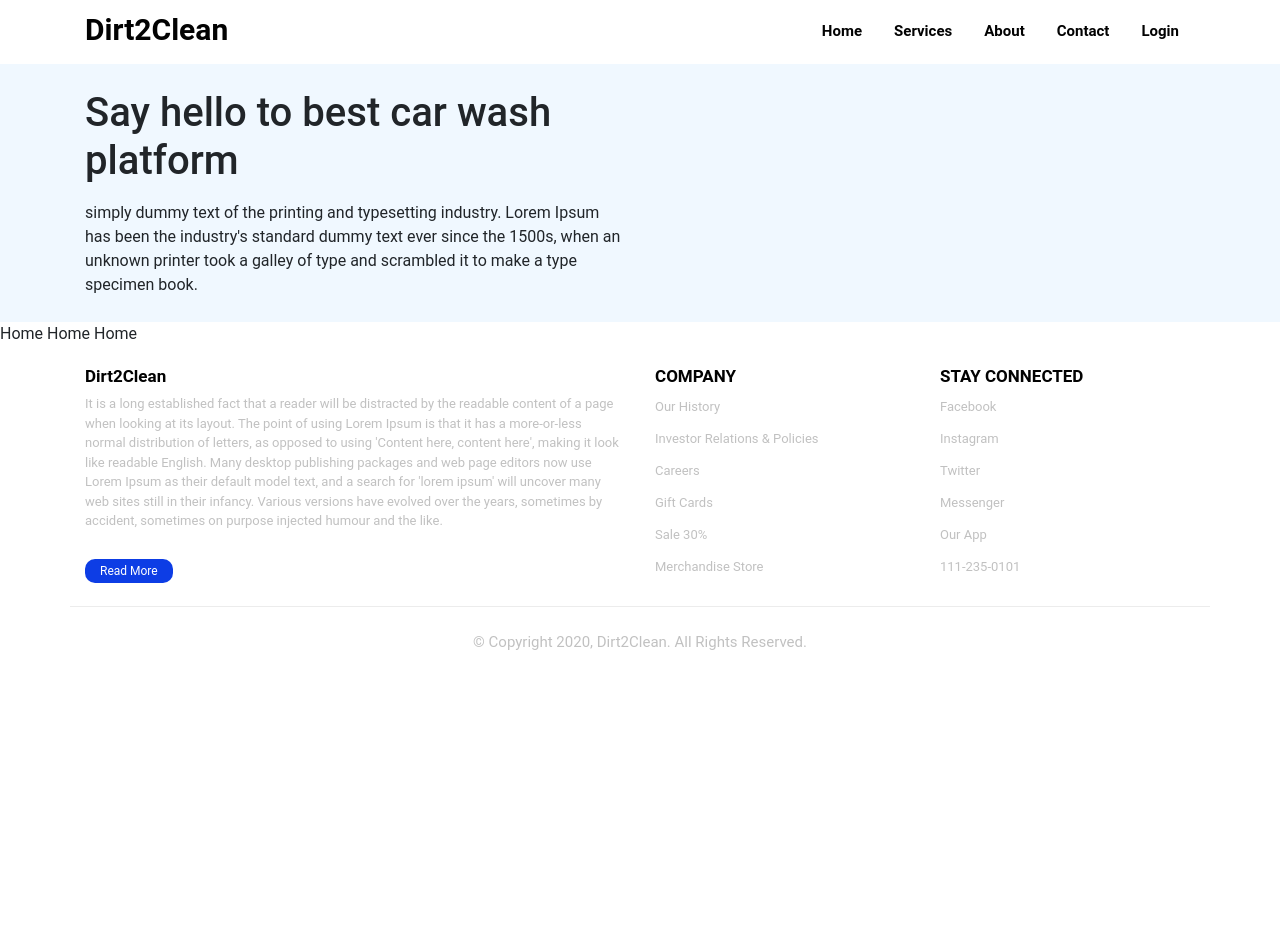
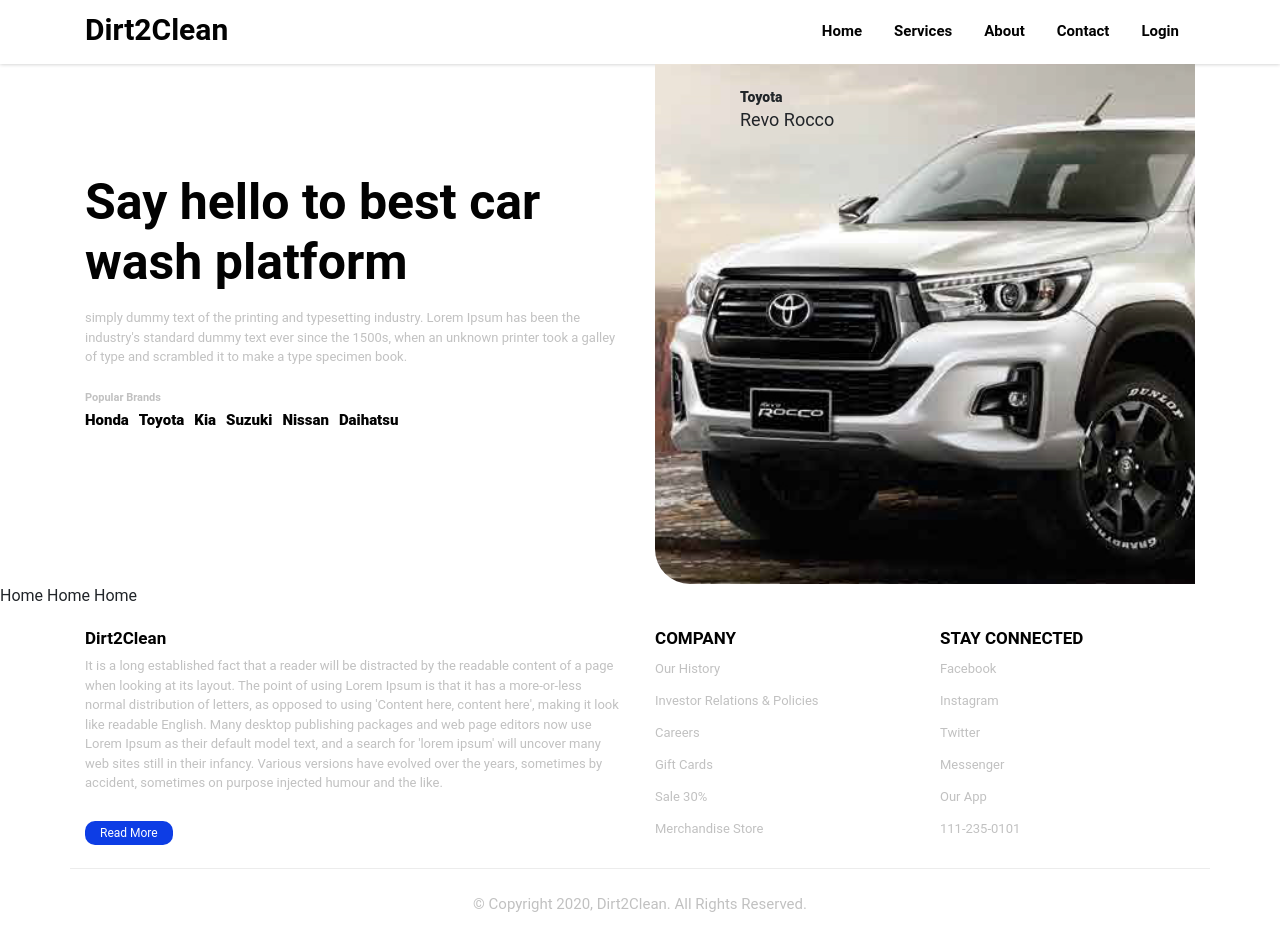
Before and after one commit to muhammadidreesshaikh/autowash-app, a React (Create React App) app: page / in a window 1280 px wide. Before the commit the page ends 800 px from the top, so only its background shows below. Built offline with nearby package versions, Linux system fonts and the light colour scheme.

Commit message:
slider section done

```diff
--- a/src/assets/css/slider.css
+++ b/src/assets/css/slider.css
@@ -1,4 +1,68 @@
 .slider{
-    background-color: aliceblue;
-    padding: 25px 0;
+
 }
+
+.slider .heading h1 {
+    font-size: 50px;
+    font-weight: bold;
+    color: var(--color-black);
+    padding-top: 20%;
+}
+
+.slider .heading p{
+    color: var(--color-gry);
+    font-size: 13px;
+}
+
+.slider .heading h6{
+    color: var(--color-gry);
+    font-weight: 600;
+    font-size: 11px;
+}
+
+.slider .heading ul{
+    display: flex;
+    list-style: none;
+    padding-left: 0;
+}
+
+.slider .heading li a{
+    color: var(--color-black);
+    font-weight: 800;
+    font-size: 15px;
+    padding-right: 10px;
+    transition: 0.5s;
+}
+
+.slider .heading a:hover{
+    color: var(--color-blue);
+    transition: 0.5s;
+    opacity: 0.5s;
+}
+
+.slider .image{
+    position: relative;
+}
+
+.slider .image img{
+    width: 100%;
+    height: 65vh;
+    object-fit: cover;
+    object-position: left;
+    border-radius: 0 0px 0px 35px;
+}
+
+.slider .image .wrapper{
+    position: absolute;
+    top: 25px;
+    left: 85px;
+}
+
+.slider .image .wrapper h6{
+    font-weight: 800;
+    font-size: 14px;
+}
+
+.slider .image .wrapper p{
+    font-size: 18px;
+}
--- a/src/shared/Slider.js
+++ b/src/shared/Slider.js
@@ -1,5 +1,6 @@
 import React from 'react';
 import '../assets/css/slider.css';
+import slider from '../assets/img/slider2.png'
 
 class Slider extends React.Component {
 
@@ -30,8 +31,29 @@
 
                                <div className="col-12 col-md-6 col-lg-6">
                                    <div className="heading">
-                                    <h1>Say hello to best car wash platform</h1>
-                                    <p className="pt-3">simply dummy text of the printing and typesetting industry. Lorem Ipsum has been the industry's standard dummy text ever since the 1500s, when an unknown printer took a galley of type and scrambled it to make a type specimen book.</p>
+                                        <h1>Say hello to best car wash platform</h1>
+                                        <p className="pt-3">simply dummy text of the printing and typesetting industry. Lorem Ipsum has been the industry's standard dummy text ever since the 1500s, when an unknown printer took a galley of type and scrambled it to make a type specimen book.</p>
+
+                                        <h6 className="pt-4">Popular Brands</h6>
+                                        <ul className="pt-1">
+                                            <li><a href="#">Honda</a></li>
+                                            <li><a href="#">Toyota</a></li>
+                                            <li><a href="#">Kia</a></li>
+                                            <li><a href="#">Suzuki</a></li>
+                                            <li><a href="#">Nissan</a></li>
+                                            <li><a href="#">Daihatsu</a></li>
+                                        </ul>
+                                   </div>
+                               </div>
+
+                               <div className="col-12 col-md-6 col-lg-6">
+                                   <div className="image">
+                                        <div className="wrapper">
+                                            <h6>Toyota</h6>
+                                            <p>Revo Rocco</p>
+                                        </div>
+
+                                        <img src={slider} />
                                    </div>
                                </div>
                            </div>
```
